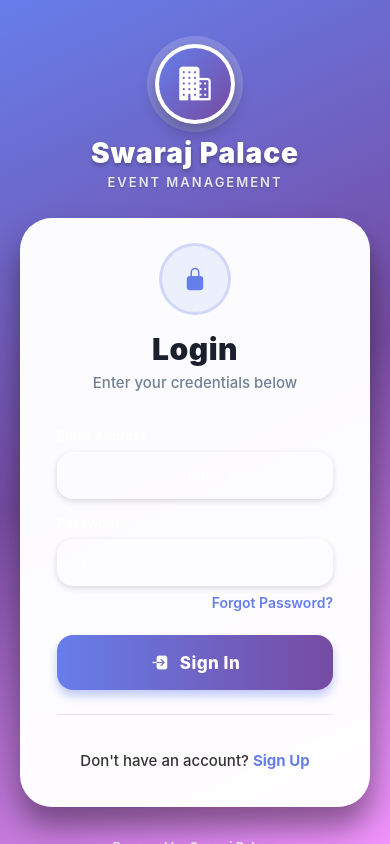
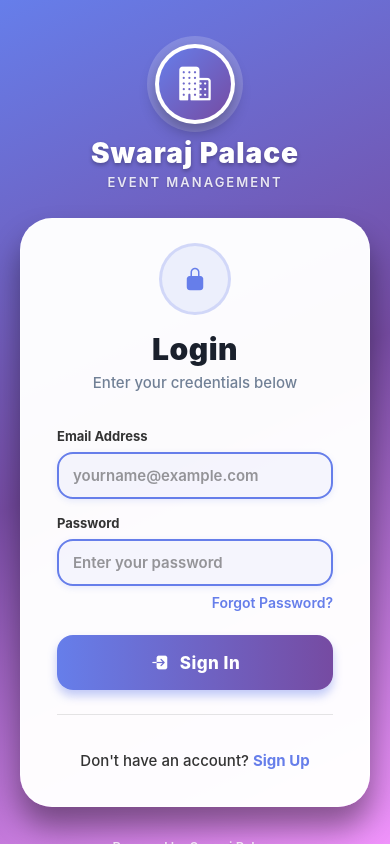
Before and after one commit to yuvrajakhade/event-booking-wireframe, a React Native app: screen /EventForm in a window 390 px wide. Built offline with nearby package versions, Linux system fonts and the light colour scheme; what react-native-worklets would draw is missing.

Commit message:
Add FormRow variant support: light variant for auth screens, dark variant for form screens

```diff
--- a/src/components/FormRow.tsx
+++ b/src/components/FormRow.tsx
@@ -9,6 +9,7 @@ type Props = {
   placeholder?: string;
   onChangeText?: (v: string) => void;
   secureTextEntry?: boolean;
+  variant?: "dark" | "light";
 };
 
 export default function FormRow({
@@ -17,17 +18,25 @@ export default function FormRow({
   placeholder,
   onChangeText,
   secureTextEntry,
+  variant = "dark",
 }: Props) {
+  const isLight = variant === "light";
+  const labelStyle = isLight ? styles.labelLight : styles.label;
+  const inputStyle = isLight ? styles.inputLight : styles.input;
+  const placeholderColor = isLight
+    ? "rgba(51, 51, 51, 0.5)"
+    : "rgba(255, 255, 255, 0.6)";
+
   return (
     <View style={styles.row}>
-      <Text style={styles.label}>{label}</Text>
+      <Text style={labelStyle}>{label}</Text>
       <TextInput
         value={value}
         placeholder={placeholder}
         onChangeText={onChangeText}
         secureTextEntry={secureTextEntry}
-        style={styles.input}
-        placeholderTextColor="rgba(255, 255, 255, 0.6)"
+        style={inputStyle}
+        placeholderTextColor={placeholderColor}
       />
     </View>
   );
--- a/src/screens/LoginScreen.tsx
+++ b/src/screens/LoginScreen.tsx
@@ -48,6 +48,7 @@ export default function LoginScreen({ onLogin }: LoginScreenProps) {
                 value={email}
                 onChangeText={setEmail}
                 placeholder="yourname@example.com"
+                variant="light"
               />
               <FormRow
                 label="Password"
@@ -55,6 +56,7 @@ export default function LoginScreen({ onLogin }: LoginScreenProps) {
                 onChangeText={setPassword}
                 placeholder="Enter your password"
                 secureTextEntry
+                variant="light"
               />
 
               <Pressable style={styles.forgotPassword}>
--- a/src/screens/RegisterScreen.tsx
+++ b/src/screens/RegisterScreen.tsx
@@ -48,18 +48,21 @@ export default function RegisterScreen({ onRegister }: RegisterScreenProps) {
                 value={name}
                 onChangeText={setName}
                 placeholder="Enter your full name"
+                variant="light"
               />
               <FormRow
                 label="Email Address"
                 value={email}
                 onChangeText={setEmail}
                 placeholder="yourname@example.com"
+                variant="light"
               />
               <FormRow
                 label="Phone Number"
                 value={phone}
                 onChangeText={setPhone}
                 placeholder="+91 98765 43210"
+                variant="light"
               />
               <FormRow
                 label="Password"
@@ -67,6 +70,7 @@ export default function RegisterScreen({ onRegister }: RegisterScreenProps) {
                 onChangeText={setPassword}
                 placeholder="Create a strong password"
                 secureTextEntry
+                variant="light"
               />
               <FormRow
                 label="Confirm Password"
@@ -74,6 +78,7 @@ export default function RegisterScreen({ onRegister }: RegisterScreenProps) {
                 onChangeText={setConfirmPassword}
                 placeholder="Re-enter your password"
                 secureTextEntry
+                variant="light"
               />
 
               <View style={styles.termsSection}>
--- a/src/theme/styles/FormRow.styles.ts
+++ b/src/theme/styles/FormRow.styles.ts
@@ -3,6 +3,7 @@ import { colors } from "../colors";
 
 export const styles = StyleSheet.create({
   row: { paddingHorizontal: 12, paddingTop: 12 },
+  // Dark variant - white text on dark/gradient backgrounds (EventFormScreen)
   label: {
     fontSize: 13,
     color: "white",
@@ -25,4 +26,27 @@ export const styles = StyleSheet.create({
     shadowRadius: 6,
     elevation: 2,
   },
+  // Light variant - dark text on light backgrounds (LoginScreen, RegisterScreen)
+  labelLight: {
+    fontSize: 13,
+    color: "#333333",
+    marginBottom: 8,
+    fontWeight: "700",
+  },
+  inputLight: {
+    borderWidth: 2,
+    borderColor: "#667eea",
+    paddingHorizontal: 14,
+    paddingVertical: 12,
+    borderRadius: 16,
+    backgroundColor: "rgba(102, 126, 234, 0.05)",
+    color: "#333333",
+    fontSize: 15,
+    fontWeight: "600",
+    shadowColor: "#667eea",
+    shadowOffset: { width: 0, height: 2 },
+    shadowOpacity: 0.15,
+    shadowRadius: 6,
+    elevation: 2,
+  },
 });
```
